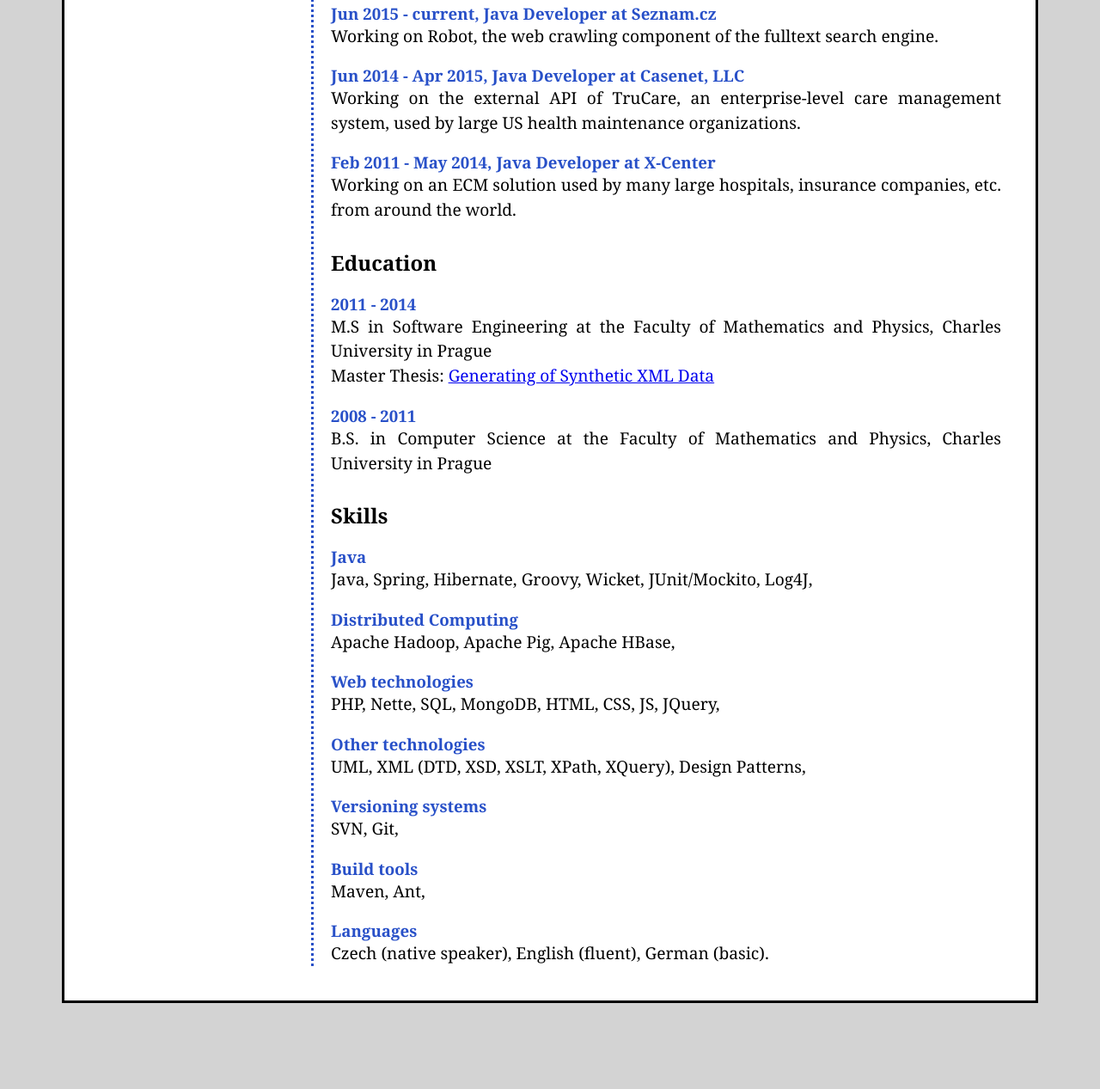
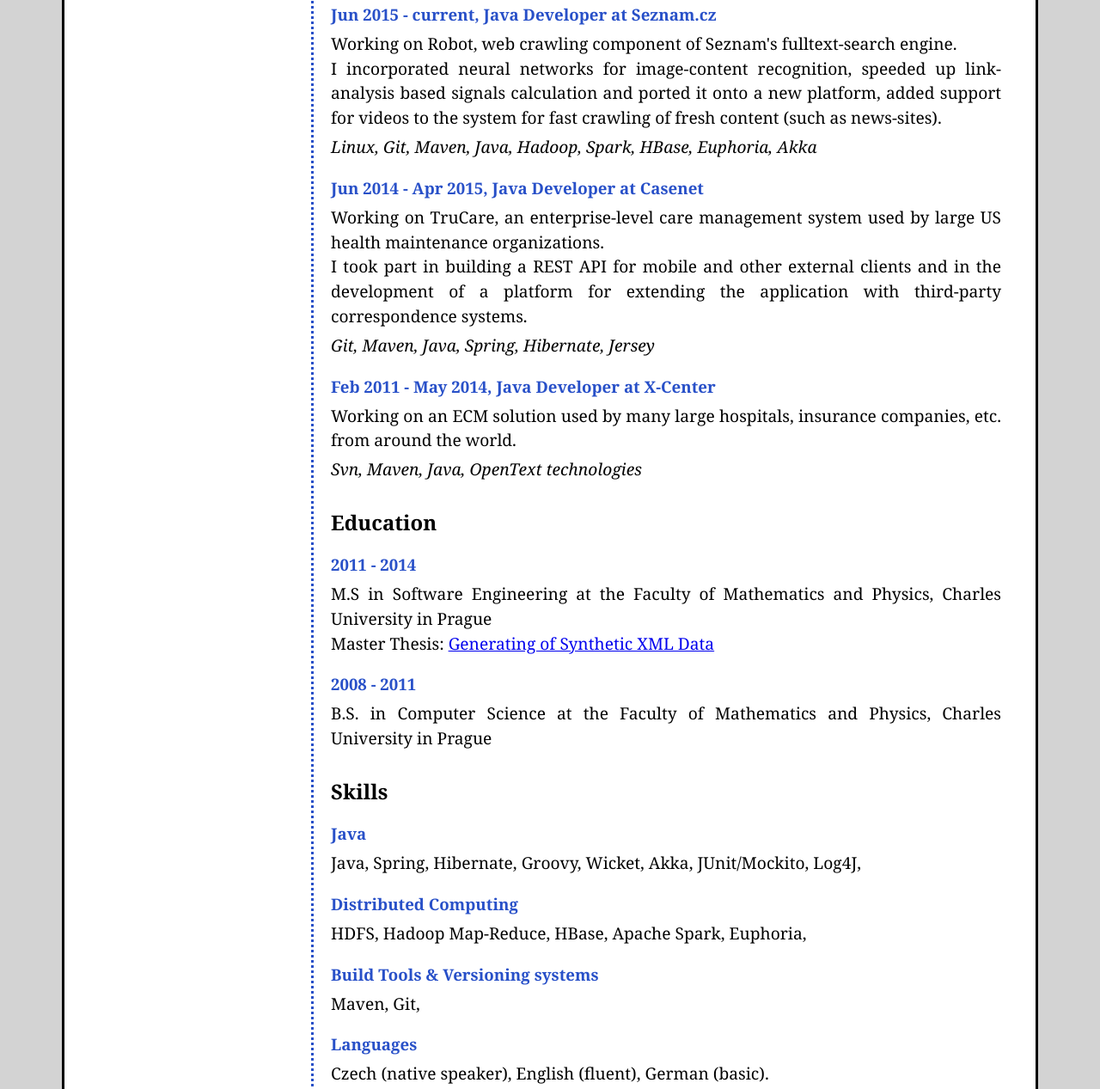
Before and after one commit to dusan-rychnovsky/cv, a plain HTML site: page index.html in a window 1280 px wide. Shown: the part 489-1756 px from the top of the page at 86% size. Before the commit the page ends 1664 px from the top, so only its background shows below. Drawn offline with Linux system fonts and the light colour scheme.

Commit message:
CV - Basic project descriptions.

```diff
--- a/css/layout.css
+++ b/css/layout.css
@@ -55,7 +55,8 @@ h2 {
 
 h3 {
 	color: rgb(40, 80, 200);
-	margin-bottom: 0px;
+        margin-top: 20px;
+	margin-bottom: 8px;
 }
 
 p, li {
@@ -95,3 +96,8 @@ div.section {
 .top-gap {
 	margin-top: 10px;
 }
+
+p.technologies {
+	font-style: italic;
+        margin-top: 5px;
+}
--- a/index.html
+++ b/index.html
@@ -57,15 +57,40 @@
 
         <!-- Seznam.cz -->
         <h3>Jun 2015 - current, Java Developer at Seznam.cz</h3>
-        <p>Working on Robot, the web crawling component of the fulltext search engine.</p>
+        <p>
+          Working on Robot, web crawling component of Seznam's fulltext-search engine.
+        </p>
+        <p>
+          I incorporated neural networks for image-content recognition, speeded
+          up link-analysis based signals calculation and ported it onto a new
+          platform, added support for videos to the system for fast crawling
+          of fresh content (such as news-sites).
+        </p>
+        <p class="technologies">
+          Linux, Git, Maven, Java, Hadoop, Spark, HBase, Euphoria, Akka
+        </p>
 
         <!-- Casenet -->
-        <h3>Jun 2014 - Apr 2015, Java Developer at Casenet, LLC</h3>
-        <p>Working on the external API of TruCare, an enterprise-level care management system, used by large US health maintenance organizations.</p>
+        <h3>Jun 2014 - Apr 2015, Java Developer at Casenet</h3>
+        <p>
+          Working on TruCare, an enterprise-level care management system used
+          by large US health maintenance organizations.
+        </p>
+        <p>
+          I took part in building a REST API for mobile and other external clients
+          and in the development of a platform for extending the application with
+          third-party correspondence systems.
+        </p>
+        <p class="technologies">
+          Git, Maven, Java, Spring, Hibernate, Jersey
+        </p>
 
         <!-- X-Center -->
         <h3>Feb 2011 - May 2014, Java Developer at X-Center</h3>
         <p>Working on an ECM solution used by many large hospitals, insurance companies, etc. from around the world.</p>
+        <p class="technologies">
+          Svn, Maven, Java, OpenText technologies
+        </p>
       </div>
 
       <!-- Education -->
@@ -90,22 +115,13 @@
         <h2>Skills</h2>
 
         <h3>Java</h3>
-        <p>Java, Spring, Hibernate, Groovy, Wicket, JUnit/Mockito, Log4J,</p>
+        <p>Java, Spring, Hibernate, Groovy, Wicket, Akka, JUnit/Mockito, Log4J,</p>
 
         <h3>Distributed Computing</h3>
-        <p>Apache Hadoop, Apache Pig, Apache HBase,</p>
+        <p>HDFS, Hadoop Map-Reduce, HBase, Apache Spark, Euphoria,</p>
 
-        <h3>Web technologies</h3>
-        <p>PHP, Nette, SQL, MongoDB, HTML, CSS, JS, JQuery,</p>
-
-        <h3>Other technologies</h3>
-        <p>UML, XML (DTD, XSD, XSLT, XPath, XQuery), Design Patterns,</p>
-
-        <h3>Versioning systems</h3>
-        <p>SVN, Git,</p>
-
-        <h3>Build tools</h3>
-        <p>Maven, Ant,</p>
+        <h3>Build Tools & Versioning systems</h3>
+        <p>Maven, Git,</p>
 
         <h3>Languages</h3>
         <p>Czech (native speaker), English (fluent), German (basic).</p>
```
Also changed, not shown: 2 other files.
